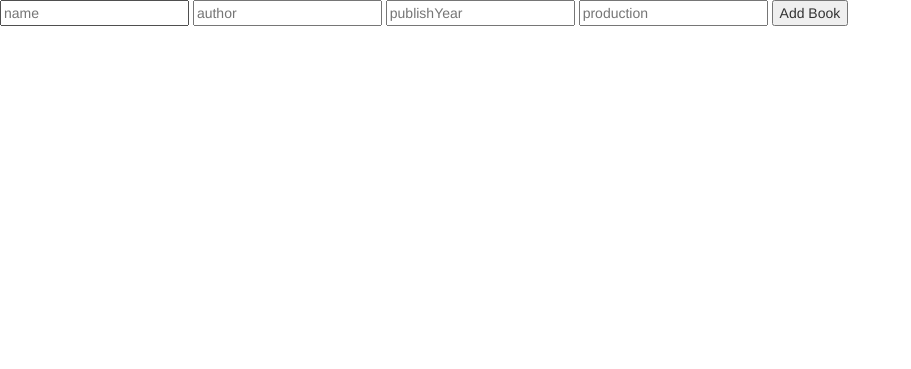
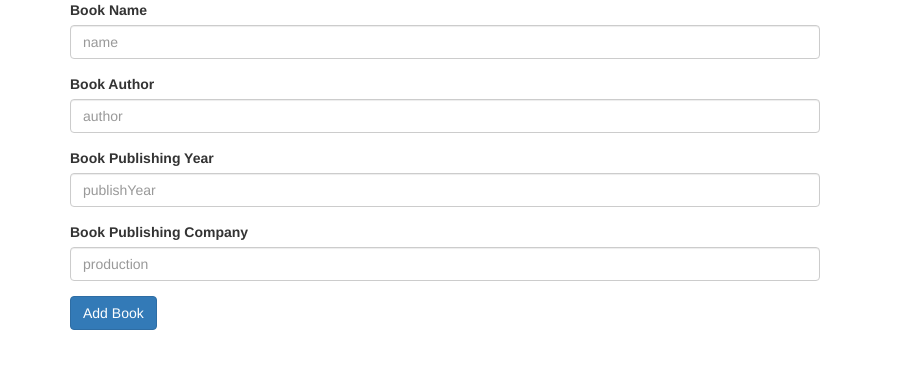
Before and after one commit to z9g-backup/sample-mvc-summer, a PHP site: page /add_form_book.php in a window 1280 px wide. Shown: the top 369 px of the page, without its empty margins (0-911 px from the left). Run offline with PHP 8.4, Linux system fonts and the light colour scheme.

Commit message:
improve UI of view and logic of controller

```diff
--- a/controller/index.php
+++ b/controller/index.php
@@ -17,7 +17,7 @@
 
     switch ($action) {
         case 'search_book':
-            // include_once("../view/search_book.php");
+            // include_once("../view/search_book.php");//merge search_book with list_book view
             $search_query = filter_input(INPUT_POST, 'query');
             if (empty($search_query))
             {
--- a/model/Book.php
+++ b/model/Book.php
@@ -184,11 +184,11 @@ class Book{
 
     public static function searchBook($query){
         global $con;
-        $sql = "select * from book where concat(author, '' , production) like '%$query%'";
+        $sql = "select * from book where concat(name, '' , author, '' , production) like '%$query%'";
         $result = mysqli_query($con, $sql);
         $books = [];
         foreach ($result as $key=>$value) {
-            $book = new Book($value['id'],$value['name'],$value['author'],$value['publish_year'],$value['production']);
+            $book = new Book($value['id'], $value['name'], $value['author'], $value['publish_year'], $value['production']);
             $books[] = $book;
         }
         return $books;
--- a/view/add_form_book.php
+++ b/view/add_form_book.php
@@ -8,31 +8,64 @@
 </head>
 <body>
     <main>
+        <div class="container">
+            <div class="row">
+                <div class="col-md-8">
                     <?php
                         if (isset($preparedBook)):
                     ?>
                     <form action=".?action=update_book" method="post">
-            <input type="text" name="id" placeholder="id" value="<?php echo $preparedBook->getBookId();?>" readonly/>
-            <input type="text" name="name" placeholder="name" value="<?php echo $preparedBook->getName();?>" required/>
-            <input type="text" name="author" placeholder="author" value="<?php echo $preparedBook->getAuthor();?>" required/>
-            <input type="number" name="publishYear" placeholder="publishYear" value="<?php echo $preparedBook->getPublishYear();?>" required/>
-            <input type="text" name="production" placeholder="production" value="<?php echo $preparedBook->getProduction();?>" required/>
-            <input type="submit" value="Update Book">
+                        <div class="form-group">
+                            <label for="">Book Id</label>
+                            <input type="text" class="form-control" name="id" placeholder="id" value="<?php echo $preparedBook->getBookId();?>" readonly/>
+                        </div>
+                        <div class="form-group">
+                            <label for="">Book Name</label>
+                            <input type="text" class="form-control" name="name" placeholder="name" value="<?php echo $preparedBook->getName();?>" required/>
+                        </div>
+                        <div class="form-group">
+                            <label for="">Book Author</label>
+                            <input type="text" class="form-control" name="author" placeholder="author" value="<?php echo $preparedBook->getAuthor();?>" required/>
+                        </div>
+                        <div class="form-group">
+                            <label for="">Book Publishing Year</label>
+                            <input type="number" class="form-control" name="publishYear" placeholder="publishYear" value="<?php echo $preparedBook->getPublishYear();?>" required/>
+                        </div>
+                        <div class="form-group">
+                            <label for="">Book Publishing Company</label>
+                            <input type="text" class="form-control" name="production" placeholder="production" value="<?php echo $preparedBook->getProduction();?>" required/>
+                        </div>
+                        <input type="submit" class="btn btn-primary" value="Update Book">
                     </form>
                     <?php
                         else:
                     ?>
 
                     <form action=".?action=add_book" method="post">
-            <input type="text" name="name" placeholder="name" required/>
-            <input type="text" name="author" placeholder="author" required/>
-            <input type="number" name="publishYear" placeholder="publishYear" required/>
-            <input type="text" name="production" placeholder="production" required/>
-            <input type="submit" value="Add Book">
+                        <div class="form-group">
+                            <label for="">Book Name</label>
+                            <input type="text" class="form-control" name="name" placeholder="name" required/>
+                        </div>
+                        <div class="form-group">
+                            <label for="">Book Author</label>
+                            <input type="text" class="form-control" name="author" placeholder="author" required/>
+                        </div>
+                        <div class="form-group">
+                            <label for="">Book Publishing Year</label>
+                            <input type="number" class="form-control" name="publishYear" placeholder="publishYear" required/>
+                        </div>
+                        <div class="form-group">
+                            <label for="">Book Publishing Company</label>
+                            <input type="text" class="form-control" name="production" placeholder="production" required/>
+                        </div>
+                        <input type="submit" class="btn btn-primary" value="Add Book">
                     </form>
                     <?php
                         endif;
                     ?>
+                </div>
+            </div>
+        </div>
     </main>
 </body>
 </html>
```
Also changed, not shown: view/list_book.php (+10 -0 lines), view/search_book.php (deleted, +0 -84 lines). Lines whose indentation alone changed are shown as unchanged.
